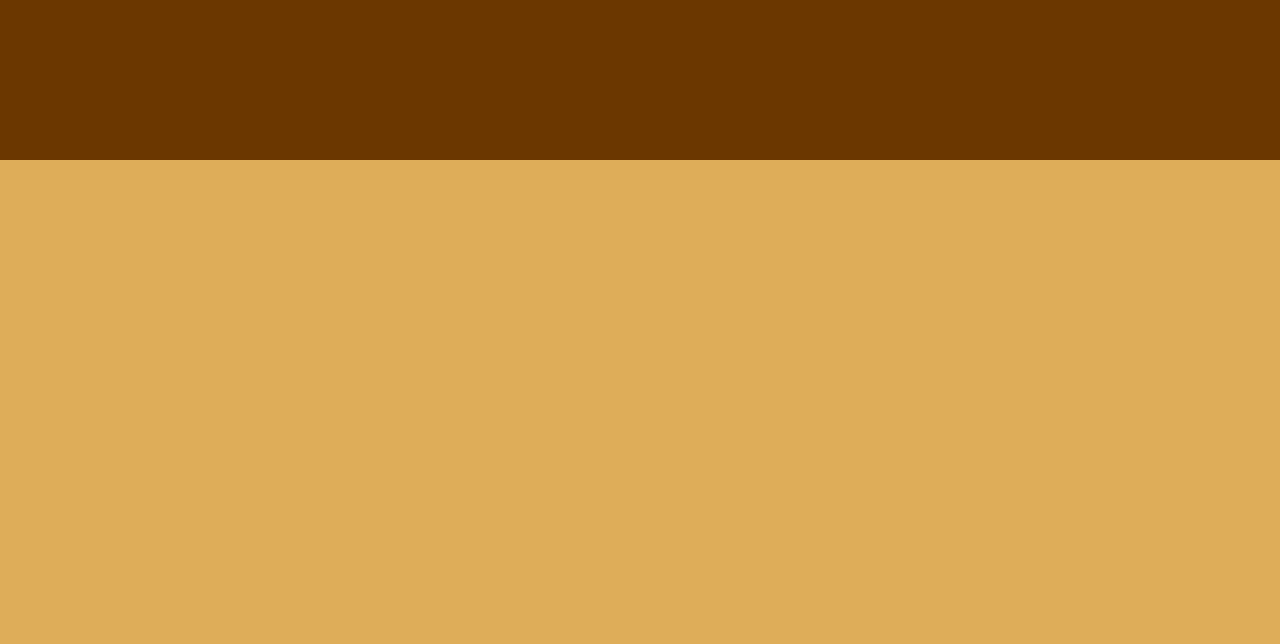
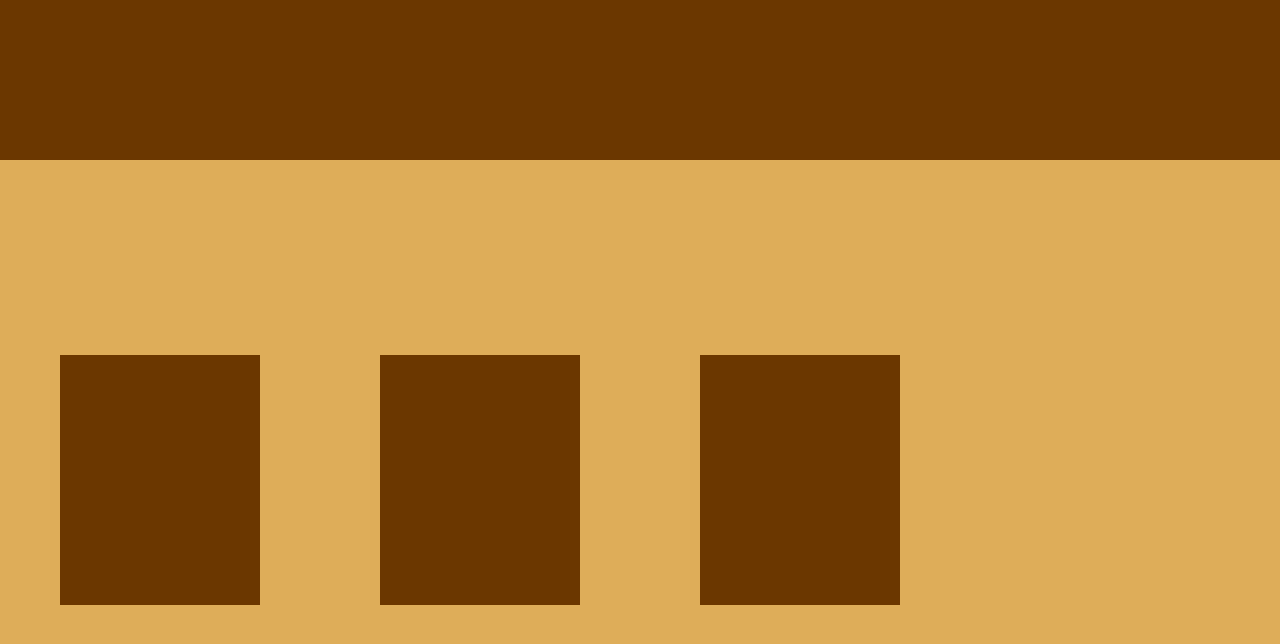
Before and after one commit to JoeyDevelop/Library_App, a plain HTML site: page Index.html in a window 1280 px wide. Drawn offline with Linux system fonts and the light colour scheme.

Commit message:
create loop to add divs for every book

```diff
--- a/Index.html
+++ b/Index.html
@@ -9,7 +9,7 @@
 </head>
 <body>
     <header></header>
-    <div class="content"></div>
+    <div class="content" id="content"></div>
 <script src="Script.js"></script>
 </body>
 </html>
--- a/Script.js
+++ b/Script.js
@@ -1,5 +1,7 @@
 let bookArray = []
 const book1 = new book("The Giver", "Lois Lowry", 240, true);
+const book2 = new book("The Dev", "Joey", 300, true);
+const book3 = new book("The Pharmacist", "Harrill", 287, false);
 
 function book (title, author, pages, read) {
     this.title = title
@@ -16,5 +18,14 @@ function addBookToLibrary(book) {
 }
 
 addBookToLibrary(book1);
+addBookToLibrary(book2);
+addBookToLibrary(book3);
+
+bookArray.forEach((book) => {
+    const card = document.createElement("div");
+    card.classList.add("card");
+    document.getElementById("content").appendChild(card);
+});
+
 console.log(book1.info());
 console.log(bookArray);
--- a/Style.css
+++ b/Style.css
@@ -57,5 +57,18 @@ header {
 }
 
 .content{
+	display: grid;
+	gap: 40px;
+	margin: 20px;
+	grid-template-columns: repeat(4, 1fr);
+	grid-template-rows: auto;
+	align-items: center;
+	justify-items: center;
 	grid-area: 2 / 1 / 3 / 2;
 }
+
+.card {
+	width: 200px;
+	height: 250px;
+	background-color: hsla(31, 100%, 21%, 1);
+}
```
